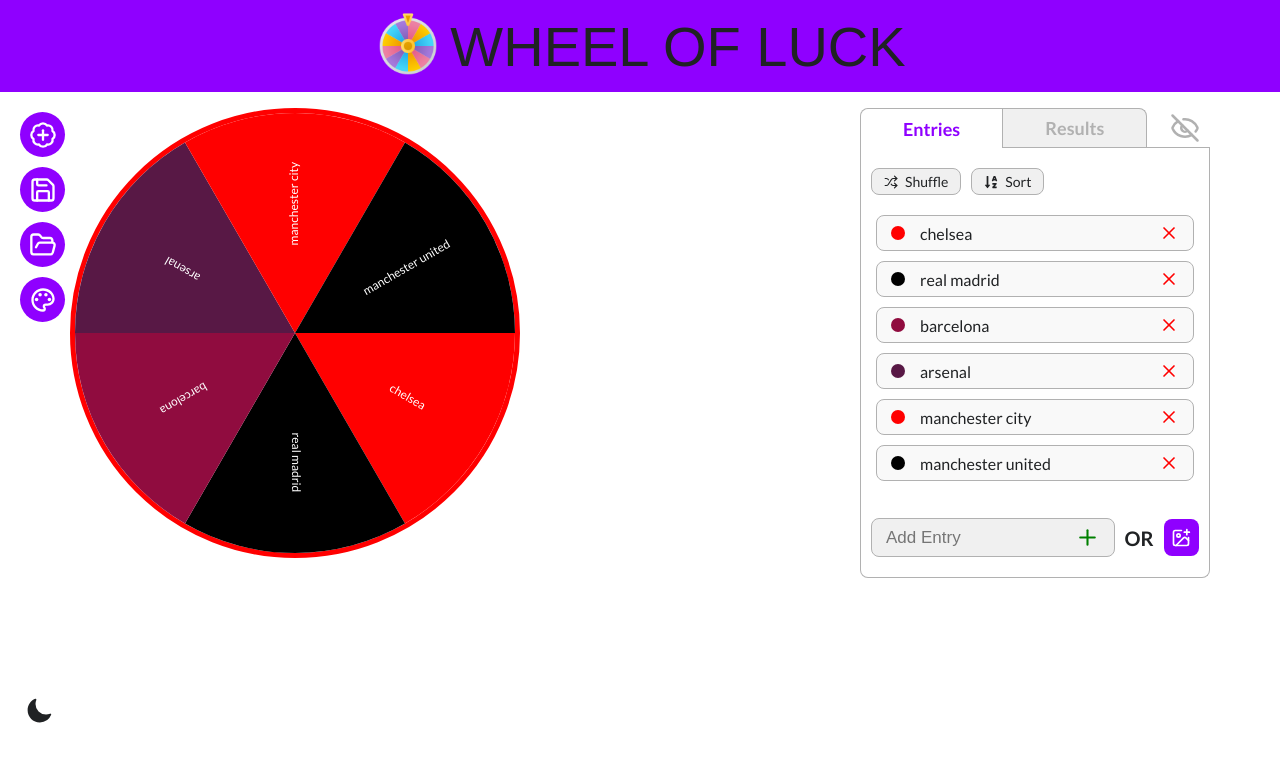
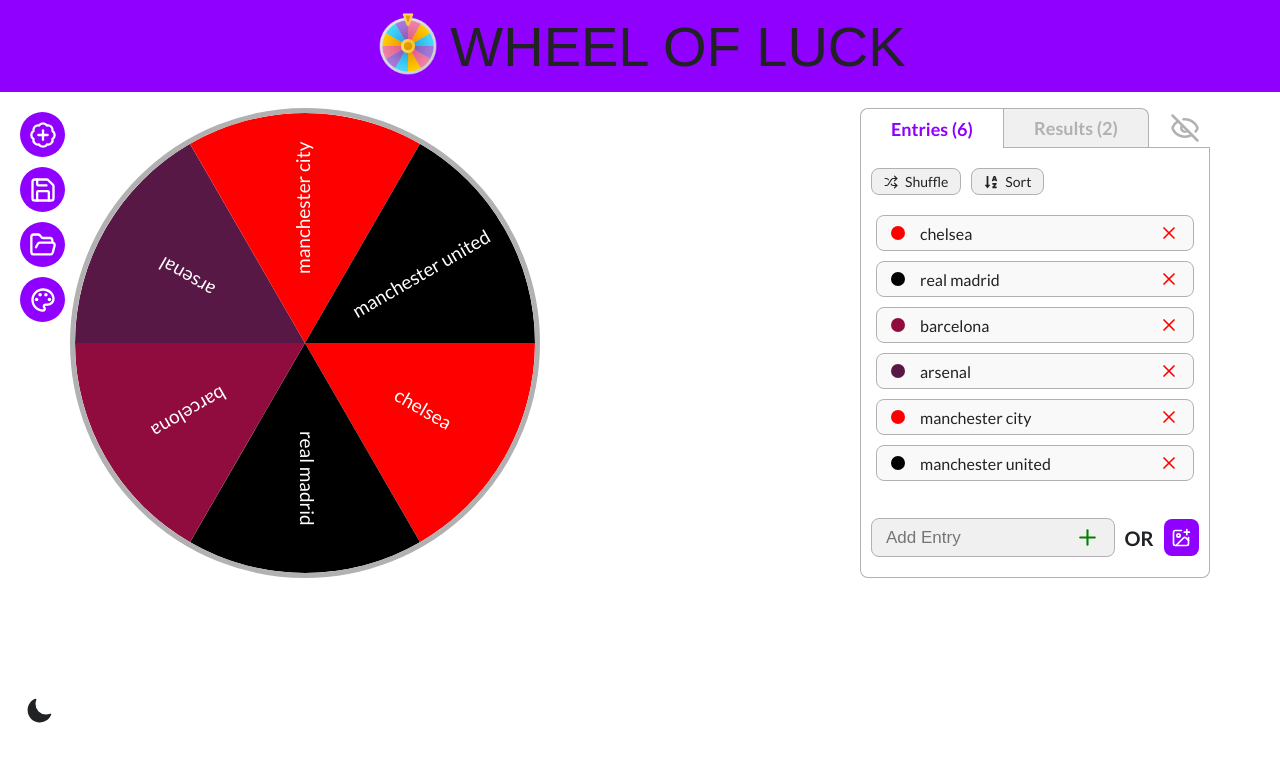
Before and after one commit to YasserCoder/wheel-of-luck, a React (Vite) app: page / in a window 1280 px wide. Shown: the top 762 px of the page. Built offline with nearby package versions, Linux system fonts and the light colour scheme; a web font is replaced by a local one.

Commit message:
fixing the wheel UI

```diff
--- a/src/components/Entries.tsx
+++ b/src/components/Entries.tsx
@@ -5,6 +5,7 @@
 import { useSortable } from "../hook/useSortable";
 import { useEntries } from "../context/entriesContext";
 import { convertToBase64, shuffleArray, sortArray } from "../utils/helpers";
+import { MAX_ENTRIES } from "../utils/constants";
 
 import { LuImagePlus, LuPlus, LuShuffle } from "react-icons/lu";
 import styles from "./styles/entries.module.css";
@@ -106,11 +107,18 @@
                         className={styles.addEntryInput}
                         placeholder="Add Entry"
                         value={entry}
+                        disabled={entries.length >= MAX_ENTRIES}
                         onChange={(
                             event: React.ChangeEvent<HTMLInputElement>
                         ) => setEntry(event.target.value)}
                     />
-                    <button type="submit" className={styles.addBtn}>
+                    <button
+                        disabled={entries.length >= MAX_ENTRIES}
+                        type="submit"
+                        className={`${styles.addBtn} ${
+                            entries.length >= MAX_ENTRIES ? styles.disabled : ""
+                        }`}
+                    >
                         <LuPlus />
                     </button>
                 </form>
@@ -120,12 +128,24 @@
                     type="file"
                     accept="image/*"
                     onChange={addEntry}
+                    disabled={entries.length >= MAX_ENTRIES}
                     style={{ display: "none" }}
                 />
-                <label htmlFor="img-upload" className={styles.addImgBtn}>
+                <label
+                    htmlFor="img-upload"
+                    className={`${styles.addImgBtn} ${
+                        entries.length >= MAX_ENTRIES ? styles.disabled : ""
+                    }`}
+                >
                     <LuImagePlus />
                 </label>
             </div>
+            {entries.length >= MAX_ENTRIES && (
+                <p className={styles.maxEntriesWarning}>
+                    **You have reached the maximum number of entries (
+                    {MAX_ENTRIES})
+                </p>
+            )}
         </>
     );
 }
--- a/src/components/IOSection.tsx
+++ b/src/components/IOSection.tsx
@@ -3,6 +3,8 @@
 import Results from "./Results";
 import Entries from "./Entries";
 import { useLocalStorageState } from "../hook/useLocalStorageState";
+import { useEntries } from "../context/entriesContext";
+import { useResults } from "../context/resultsContext";
 
 import { LuEye, LuEyeOff } from "react-icons/lu";
 import styles from "./styles/ioSection.module.css";
@@ -47,6 +49,10 @@
     activeTab: string;
     setActiveTab: (tab: string) => void;
 }) {
+    const {
+        value: { entries },
+    } = useEntries();
+    const { results } = useResults();
     return (
         <div className={styles.header}>
             <div className={styles.tabs}>
@@ -59,7 +65,7 @@
                         setActiveTab("entries");
                     }}
                 >
-                    Entries
+                    Entries ({entries.length})
                 </button>
                 <button
                     className={`${styles.tab} ${
@@ -70,10 +76,10 @@
                         setActiveTab("results");
                     }}
                 >
-                    Results
+                    Results ({results.length})
                 </button>
             </div>
-            <div style={{ borderBottom: "1px solid #b1b1b1", flex: "1" }}></div>
+            <span className={styles.bordered} />
         </div>
     );
 }
--- a/src/components/Wheel.tsx
+++ b/src/components/Wheel.tsx
@@ -1,25 +1,16 @@
 import { useEntries } from "../context/entriesContext";
+import styles from "./styles/Wheel.module.css";
 
 export default function Wheel() {
     const {
         value: { entries, colors },
     } = useEntries();
-    const radius = 220;
+    const radius = 230;
     const center = radius;
     const angle = 360 / entries.length;
 
     return (
-        <div
-            style={{
-                border: "5px solid red",
-                borderRadius: "50%",
-                width: "fit-content",
-                height: "fit-content",
-                display: "flex",
-                justifyContent: "center",
-                alignItems: "center",
-            }}
-        >
+        <div className={styles.wheel}>
             <svg width={radius * 2} height={radius * 2}>
                 {entries.map((entry, i) => (
                     <Slice
@@ -30,6 +21,7 @@
                         center={center}
                         content={entry}
                         color={colors[i % colors.length] || "#000"}
+                        slices={entries.length}
                     />
                 ))}
             </svg>
@@ -44,12 +36,21 @@
     center: number;
     content: string;
     color: string;
+    slices: number;
 };
-function Slice({ i, angle, radius, center, content, color }: SliceProps) {
+function Slice({
+    i,
+    angle,
+    radius,
+    center,
+    content,
+    color,
+    slices,
+}: SliceProps) {
     const toRadians = (deg: number) => (deg * Math.PI) / 180;
 
     const startAngle = angle * i;
-    const endAngle = startAngle + angle;
+    const endAngle = startAngle + angle - 0.01; // Slightly less to avoid overlap
 
     const x1 = center + radius * Math.cos(toRadians(startAngle));
     const y1 = center + radius * Math.sin(toRadians(startAngle));
@@ -69,6 +70,30 @@
     const contentX = center + (radius / 1.7) * Math.cos(midAngle);
     const contentY = center + (radius / 1.7) * Math.sin(midAngle);
 
+    let maxTextLength = 20;
+    let imageHeight = 20;
+    let textSize = 14;
+
+    if (slices <= 2) {
+        imageHeight = 85;
+        textSize = 22;
+        maxTextLength = 18;
+    } else if (slices <= 10) {
+        imageHeight = 70;
+        textSize = 19;
+        maxTextLength = 17;
+    } else if (slices <= 20) {
+        imageHeight = 42;
+        textSize = 16;
+    } else if (slices <= 30) {
+        imageHeight = 30;
+        textSize = 14;
+    } else if (slices <= 40) {
+        imageHeight = 20;
+        textSize = 12;
+        maxTextLength = 22;
+    }
+
     return (
         <g>
             <path d={pathData} fill={color} />
@@ -78,21 +103,23 @@
                     y={contentY}
                     textAnchor="middle"
                     dominantBaseline="middle"
-                    fontSize="12"
+                    fontSize={textSize}
                     fill="white"
                     transform={`rotate(${
                         startAngle + angle / 2
                     }, ${contentX}, ${contentY})`}
                 >
-                    {content}
+                    {content.length > maxTextLength
+                        ? `${content.slice(0, maxTextLength)}...`
+                        : content}
                 </text>
             ) : (
                 <image
                     href={content}
-                    x={contentX - 10}
-                    y={contentY - 10}
-                    width="50"
-                    height="50"
+                    x={contentX - imageHeight / 2}
+                    y={contentY - imageHeight / 2}
+                    height={imageHeight}
+                    preserveAspectRatio="xMidYMid meet"
                     transform={`rotate(${
                         startAngle + angle / 2
                     }, ${contentX}, ${contentY})`}
--- a/src/components/styles/entries.module.css
+++ b/src/components/styles/entries.module.css
@@ -9,10 +9,6 @@
     border-radius: 100%;
     min-width: 14px;
     height: 14px;
-}
-.addBtn:hover {
-    scale: 1.1;
-    transition-duration: 300ms;
 }
 .addEntrySec {
     display: flex;
@@ -46,6 +42,10 @@
     height: 25px;
     cursor: pointer;
 }
+.addBtn:hover {
+    scale: 1.1;
+    transition-duration: 300ms;
+}
 .or {
     font-size: 20px;
     font-weight: 600;
@@ -67,3 +67,18 @@
     box-shadow: 1px 1px 3px var(--color-violet);
     transition-duration: 300ms;
 }
+.disabled {
+    opacity: 0.5;
+    cursor: not-allowed;
+}
+.disabled:hover {
+    box-shadow: none;
+    scale: 1;
+}
+.maxEntriesWarning {
+    color: red;
+    font-size: 10px;
+    position: absolute;
+    bottom: 3px;
+    left: 10px;
+}
--- a/src/components/styles/ioSection.module.css
+++ b/src/components/styles/ioSection.module.css
@@ -28,7 +28,7 @@
 .tab {
     color: var(--color-border);
     padding-block: 8px;
-    padding-inline: 42px;
+    padding-inline: 30px;
     border-bottom: 1px solid var(--color-border);
     font-weight: 600;
     font-size: 18px;
@@ -61,4 +61,9 @@
     display: flex;
     flex-direction: column;
     gap: 20px;
+    position: relative;
 }
+.bordered {
+    border-bottom: 1px solid var(--color-border);
+    flex: 1;
+}
--- a/src/components/styles/wheel.module.css
+++ b/src/components/styles/wheel.module.css
@@ -1,26 +1,10 @@
 .wheel {
-    width: 450px;
-    height: 450px;
+    width: fit-content;
+    height: fit-content;
     border-radius: 50%;
     border: 5px solid var(--color-border);
-    position: relative;
-    overflow: hidden;
-}
-.sliceWrapper {
-    position: absolute;
-    width: 100%;
-    height: 100%;
-    transform-origin: center;
-}
-.slice {
-    width: 50%;
-    height: 100%;
-    clip-path: polygon(100% 50%, 0% 0%, 0% 100%);
     display: flex;
     align-items: center;
     justify-content: center;
+    overflow: hidden;
 }
-.entry {
-    color: white;
-    transform: rotate(-180deg);
-}
--- /dev/null
+++ b/src/utils/constants.ts
@@ -0,0 +1 @@
+export const MAX_ENTRIES = 40;
```
